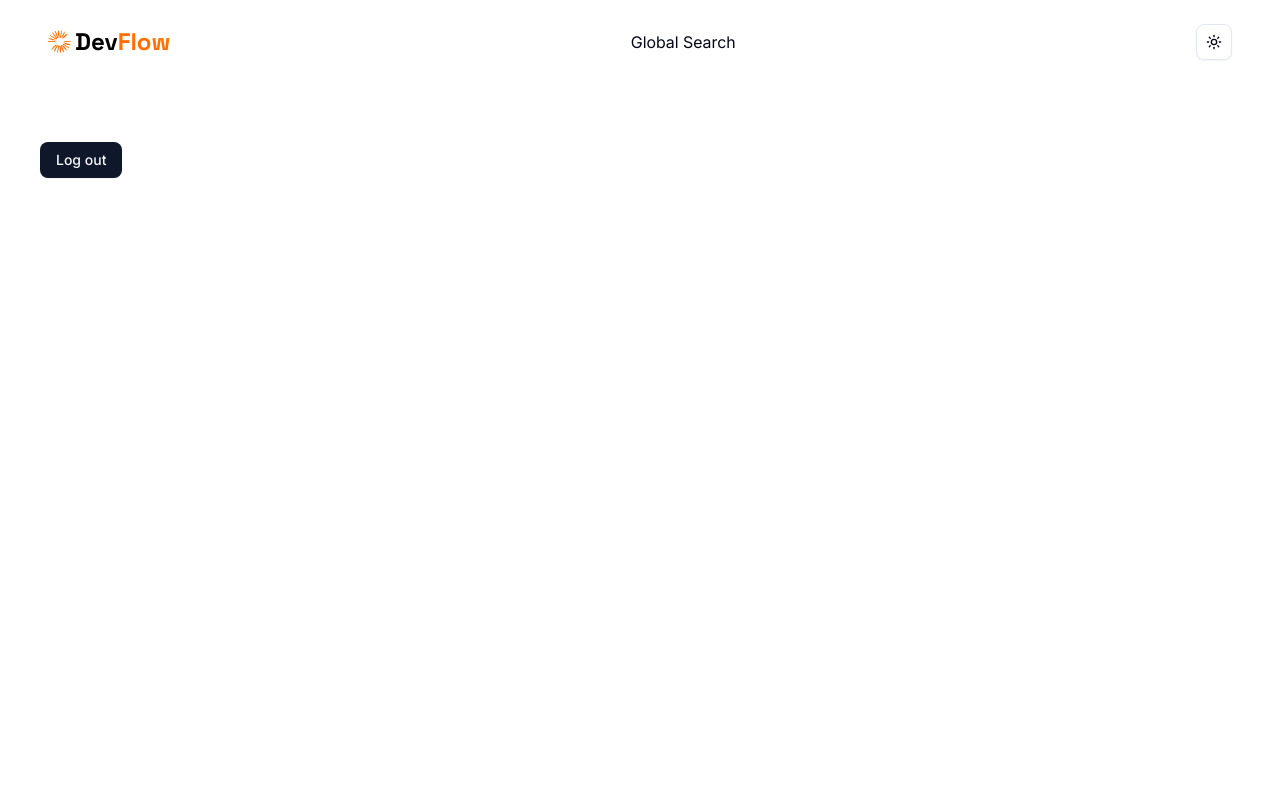
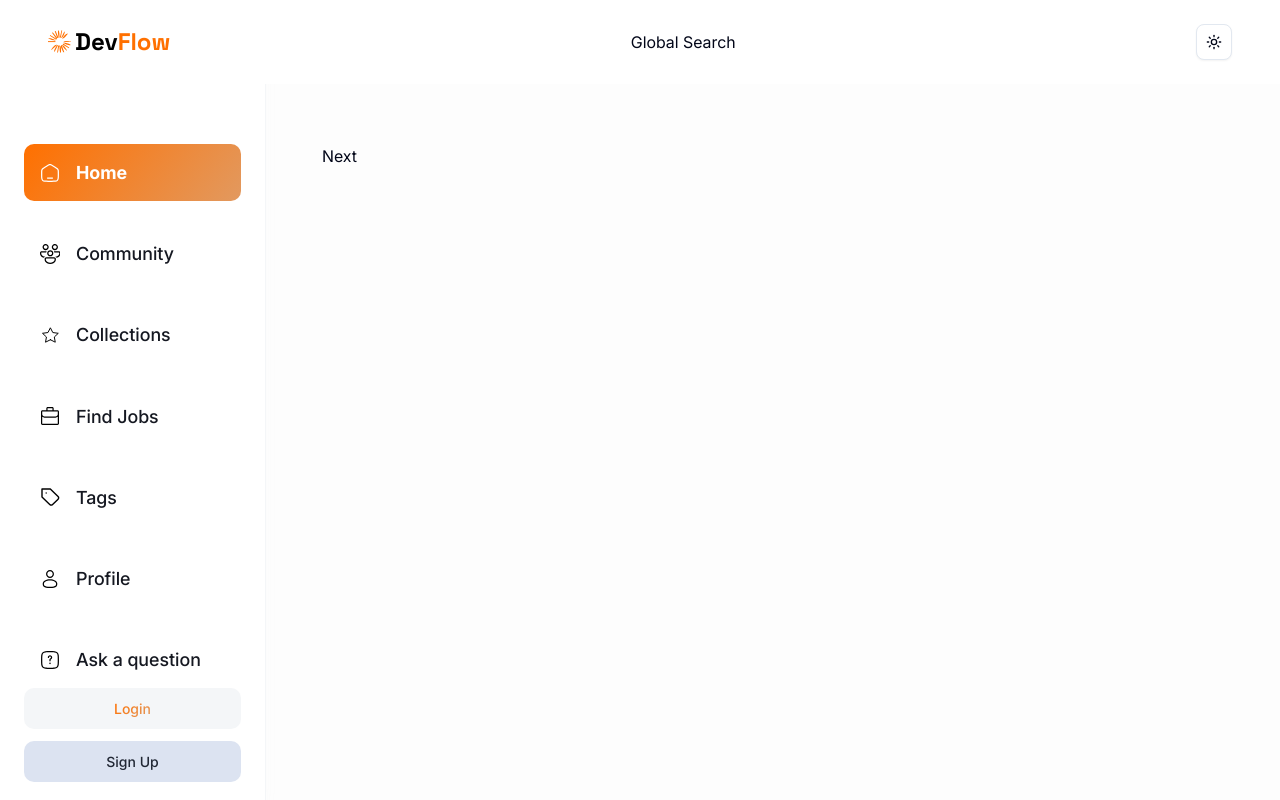
Before and after one commit to HammamYousef/DevFlow_NextJs, a Next.js app: page / in a window 1280 px wide. Built offline with nearby package versions, Linux system fonts and the light colour scheme; no server answers.

Commit message:
Build Left sidebar

```diff
--- a/app/(root)/layout.tsx
+++ b/app/(root)/layout.tsx
@@ -1,13 +1,22 @@
-import Navbar from '@/components/navigation/navbar'
-import React, { ReactNode } from 'react'
+import Navbar from "@/components/navigation/navbar";
+import LeftSideBar from "@/components/navigation/LeftSidebar";
+import React, { ReactNode } from "react";
 
-const RootLayout = ({children} : {children: ReactNode}) => {
+const RootLayout = ({ children }: { children: ReactNode }) => {
   return (
-    <main>
-        <Navbar />
-        {children}
+    <main className="background-light850_dark100 relative">
+      <Navbar />
+
+      <div className="flex">
+        <LeftSideBar />
+        <section className="flex min-h-screen flex-1 flex-col px-6 pb-6 pt-36 max-md:pb-14 sm:px-14">
+          <div className="mx-auto w-full max-w-5xl">
+            {children}
+          </div>
+        </section>
+      </div>
     </main>
-  )
-}
+  );
+};
 
-export default RootLayout
+export default RootLayout;
--- a/app/(root)/page.tsx
+++ b/app/(root)/page.tsx
@@ -1,6 +1,4 @@
-import { auth, signOut } from '@/auth'
-import { Button } from '@/components/ui/button';
-import ROUTES from '@/constants/routes';
+import { auth } from '@/auth'
 import React from 'react'
 
 const Home = async () => {
@@ -11,17 +9,7 @@ const Home = async () => {
 
   return (
     <>
-      <h1 className="h1-bold">Welcome to the world of Next.Js</h1>
-
-      <form action={async () => {
-        "use server";
-
-        await signOut({
-          redirectTo:ROUTES.SIGN_IN
-        });
-      }} className='px-10 pt-[100px]'>
-        <Button type="submit">Log out</Button>
-      </form>
+      <h1>Next</h1>
     </>
   )
 }
--- a/app/globals.css
+++ b/app/globals.css
@@ -567,4 +567,8 @@ code {
   body {
     @apply bg-background text-foreground;
   }
+
+  button {
+    @apply cursor-pointer outline-none;
+  }
 }
--- /dev/null
+++ b/components/navigation/LeftSidebar.tsx
@@ -0,0 +1,71 @@
+import React from "react";
+import NavLinks from "./navbar/NavLinks";
+import Link from "next/link";
+import ROUTES from "@/constants/routes";
+import { Button } from "@/components/ui/button";
+import Image from "next/image";
+import { auth, signOut } from "@/auth";
+
+const LeftSidebar = async () => {
+  const session = await auth();
+
+  return (
+    <aside className="custom-scrollbar background-light900_dark200 light-border sticky left-0 top-0 flex h-screen w-fit flex-col justify-between overflow-y-auto border-r p-6 pt-36 shadow-light-300 dark:shadow-none max-sm:hidden lg:w-[266px]">
+      <nav className="flex flex-col flex-1 gap-6">
+        <NavLinks />
+      </nav>
+      {session?.user ? (
+        <form
+          action={async () => {
+            "use server";
+            await signOut();
+          }}
+        >
+          <button
+            type="submit"
+            className="text-dark300_light900 flex-start gap-4 bg-transparent p-4 flex items-center"
+          >
+            <Image
+              src={"/Icons/logout.svg"}
+              alt="Logout Icon"
+              width={20}
+              height={20}
+            />
+            <p className="base-medium hidden lg:inline">Logout</p>
+          </button>
+        </form>
+      ) : (
+        <div className="flex flex-col gap-3">
+          <Link href={ROUTES.SIGN_IN}>
+            <Button className="small-medium btn-secondary min-h-[41px] w-full rounded-lg px-4 py-3 shadow-none">
+              <span className="primary-text-gradient hidden lg:block">
+                Login
+              </span>
+              <Image
+                src={"/icons/account.svg"}
+                alt="Account Icon"
+                width={20}
+                height={20}
+                className="invert-colors lg:hidden"
+              />
+            </Button>
+          </Link>
+          <Link href={ROUTES.SIGN_UP}>
+            <Button className="small-medium light-border-2 btn-tertiary text-dark400_light900 min-h-[41px] w-full rounded-lg px-4 py-3 shadow-none">
+              <span className="hidden lg:block">Sign Up</span>
+              <Image
+                src={"/icons/sign-up.svg"}
+                alt="Sign Up Icon"
+                width={20}
+                height={20}
+                className="invert-colors lg:hidden"
+              />
+            </Button>
+          </Link>
+        </div>
+      )}
+    </aside>
+  );
+};
+
+export default LeftSidebar;
--- a/components/navigation/navbar/MobileNavigation.tsx
+++ b/components/navigation/navbar/MobileNavigation.tsx
@@ -3,8 +3,6 @@ import {
   Sheet,
   SheetClose,
   SheetContent,
-  SheetDescription,
-  SheetHeader,
   SheetTitle,
   SheetTrigger,
 } from "@/components/ui/sheet";
@@ -52,7 +50,7 @@ const MobileNavigation = () => {
             <SheetClose asChild>
               <Link href={ROUTES.SIGN_IN}>
                 <Button className="small-medium btn-secondary min-h-[41px] w-full rounded-lg px-4 py-3 shadow-none">
-                  <span className="primary-text-gradient">Log In</span>
+                  <span className="primary-text-gradient">Login</span>
                 </Button>
               </Link>
             </SheetClose>
```
Also changed, not shown: public/icons/Logout.svg (added).
